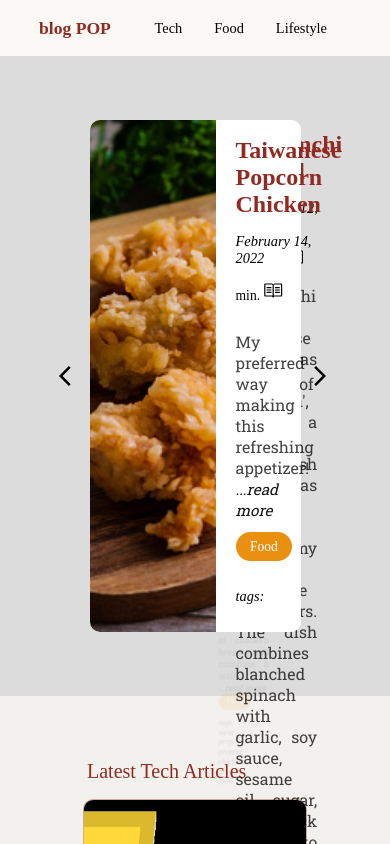
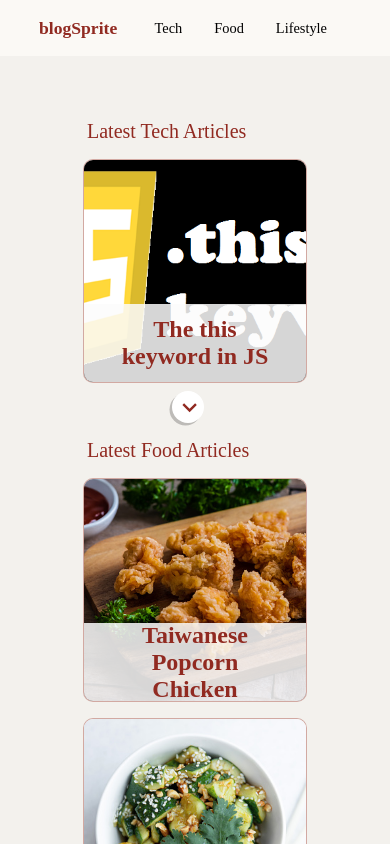
Before and after one commit to damonc015/blogpop, a Next.js app: page / in a window 390 px wide. Built offline with nearby package versions, Linux system fonts and the light colour scheme; a web font is replaced by a local one.

Commit message:
responsive modal

```diff
--- a/articles/food/roasted_potatos.md
+++ b/articles/food/roasted_potatos.md
@@ -1,12 +1,12 @@
 ---
 category: "Food"
-filename: "roasted_potatos"
+filename: "roasted_potatoes"
 title: "Roasted Potatos"
 image: "potatoes.jpg"
 snippet: "Start by preparing an ice bath for the potatoes. Wash and dice the potatoes before putting it into the bath. The recipe used baby potatoes but I went with russet potatoes so I could dice them into bite size chunks as opposed to eating the baby potato sliced in half. I was not sure if baby potatoes needed to be soaked but for normal potatoes bathing them in ice water for 25-30 min removes a lot of extra starch on the potatoes allowing them to be more crisp when baked. I decided not to skin the potatoes because the skin can get nice and crunchy when baked. After the bath, remove the diced potatoes and pat them dry so any seasoning sticks on better and so they will crisp when cooked."
 date: "October 14, 2021"
 readTime: "2"
-tags: "potatoes, garlic, rpasted, rosemary, appetizer"
+tags: "potatoes, garlic, roasted, rosemary, appetizer"
 ---
 
 #### Overview
--- a/components/articleDisplay/index.module.css
+++ b/components/articleDisplay/index.module.css
@@ -2,12 +2,10 @@
   height: auto;
   display: flex;
   justify-content: center;
-  align-items: flex-start;
+  align-items: center;
   flex-direction: column;
-  position: sticky;
-  top: 0;
+  padding-top: 15rem;
   grid-column: 9/11;
-  padding-top: 15rem;
   gap: 1rem;
   color: #912a21;
 }
--- a/components/nav/index.js
+++ b/components/nav/index.js
@@ -7,7 +7,7 @@ const Nav = () => {
     <nav className={classes.container}>
       <div className={classes.nav}>
         <h1 className={classes.logo}>
-          <Link href="/">blog POP</Link>
+          <Link href="/">blogSprite</Link>
         </h1>
         <ul className={classes.listContainer}>
           <li className={classes.listItem}>
--- a/components/recentModal/Arrow.module.css
+++ b/components/recentModal/Arrow.module.css
@@ -3,22 +3,46 @@
   position: absolute;
   z-index: 1000;
   font-size: 1.5rem;
-  transition: all .2s ease-out;
+  transition: all 0.2s ease-out;
 }
 .rightArrow {
   right: 15%;
   position: absolute;
   z-index: 1000;
   font-size: 1.5rem;
-  transition: all .2s ease-out;
+  transition: all 0.2s ease-out;
 }
-.leftArrow:hover{
-    filter:invert(60%);
-    transform: scale(1.2);
-    cursor: pointer;
+.leftArrow:hover {
+  filter: invert(60%);
+  transform: scale(1.2);
+  cursor: pointer;
 }
-.rightArrow:hover{
-    filter:invert(60%);
-    transform: scale(1.2);
-    cursor: pointer;
+.rightArrow:hover {
+  filter: invert(60%);
+  transform: scale(1.2);
+  cursor: pointer;
 }
+@media (max-width: 1300px) {
+  .leftArrow {
+    left: 10%;
+  }
+  .rightArrow {
+    right: 10%;
+  }
+}
+@media (max-width: 1050px) {
+  .leftArrow {
+    left: 5%;
+  }
+  .rightArrow {
+    right: 5%;
+  }
+}
+@media (max-width: 900px){
+  .leftArrow {
+    left: 2%;
+  }
+  .rightArrow {
+    right: 2%;
+  }
+}
--- a/components/recentModal/ModalItem.js
+++ b/components/recentModal/ModalItem.js
@@ -10,8 +10,45 @@ const ModalItem = (props) => {
   if (position === "recentModal_modalItemStart__V9_vo") {
     return (
       <Fragment>
-        <Link href={`/${data.category.toLowerCase()}/${data.slug}`}>
-          <a className={position}>
+        <div className={position}>
+          <Link href={`/${data.category.toLowerCase()}/${data.slug}`} passHref>
+            <a className={classes.linkContainer}></a>
+          </Link>
+          <div className={classes.imgContainer}>
+            <Image
+              src={`/images/${data.category.toLowerCase()}/${data.image}`}
+              alt={data.title}
+              objectFit="cover"
+              layout="fill"
+            />
+          </div>
+          <div className={classes.contentContainer}>
+            <span className={classes.contentHead}>
+              <h2>{data.title}</h2>
+              <p className={classes.date}>{data.date}</p>
+              <p style={{ fontSize: ".85rem" }}>
+                {data.readTime} min. <GoBook style={{ fontSize: "1.2rem" }} />
+              </p>
+            </span>
+            <span className={classes.content}>
+              {data.snippet.slice(0, 300)}{" "}
+              <span className={classes.readmore}>...read more</span>
+            </span>
+            <span className={classes.bubble} style={color(data.category)}>
+              <Link href={`/${data.category.toLowerCase()}`} passHref>
+                <a className={classes.categoryLink}>{data.category}</a>
+              </Link>
+            </span>
+            <p className={classes.tags}>tags: {data.tags}</p>
+          </div>
+        </div>
+      </Fragment>
+    );
+  }
+
+  return (
+    <Fragment>
+      <div className={position}>
         <div className={classes.imgContainer}>
           <Image
             src={`/images/${data.category.toLowerCase()}/${data.image}`}
@@ -41,45 +78,7 @@ const ModalItem = (props) => {
             tags: {data.tags}
           </p>
         </div>
-          </a>
-        </Link>
-      </Fragment>
-    );
-  }
-
-  return (
-    <Fragment>
-        <a className={position}>
-          <div className={classes.imgContainer}>
-            <Image
-              src={`/images/${data.category.toLowerCase()}/${data.image}`}
-              alt={data.title}
-              objectFit="cover"
-              layout="fill"
-            />
       </div>
-          <div className={classes.contentContainer}>
-            <span>
-              <h2>{data.title}</h2>
-              <p className={classes.date}>{data.date}</p>
-              <p style={{ fontSize: ".85rem" }}>
-                {data.readTime} min. <GoBook style={{ fontSize: "1.2rem" }} />
-              </p>
-            </span>
-            <span className={classes.content}>
-              {data.snippet.slice(0, 300)}{" "}
-              <span className={classes.readmore}>...read more</span>
-            </span>
-            <span className={classes.bubble} style={color(data.category)}>
-              <Link href={`/${data.category.toLowerCase()}`}>
-                {data.category}
-              </Link>
-            </span>
-            <p style={{ fontStyle: "italic", fontSize: ".9rem" }}>
-              tags: {data.tags}
-            </p>
-          </div>
-        </a>
     </Fragment>
   );
 };
--- a/components/recentModal/ModalItem.module.css
+++ b/components/recentModal/ModalItem.module.css
@@ -1,14 +1,25 @@
+.linkContainer {
+  position: absolute;
+  height: 100%;
+  width: 100%;
+  z-index: 5;
+  opacity: 0;
+}
+.categoryLink {
+  position: relative;
+  z-index: 10;
+}
 .imgContainer {
   position: relative;
   height: 100%;
   width: 60%;
 }
-.imgContainer img{
+.imgContainer img {
   border-radius: 10px 0 0 10px;
 }
 .contentContainer {
   width: 40%;
-  height: 100%;
+  height: 90%;
   display: flex;
   justify-content: space-around;
   align-items: flex-start;
@@ -31,12 +42,12 @@
 }
 .readmore {
   color: rgba(0, 0, 0, 0.92);
-  font-size: .95rem;
+  font-size: 0.95rem;
   font-style: italic;
 }
-.readmore:hover{
-    filter: invert(60%);
-    cursor: pointer;
+.readmore:hover {
+  filter: invert(60%);
+  cursor: pointer;
 }
 .bubble {
   font-family: "Fuzzy Bubbles", cursive;
@@ -45,3 +56,28 @@
   padding: 0.4rem 0.9rem;
   border-radius: 20px;
 }
+.tags {
+  font-style: italic;
+  font-size: .9rem;
+  margin-block-start: .3em;
+  margin-block-end: .3em;
+}
+@media (max-width: 1500px) {
+  .contentHead p {
+    --marginBlock: 0.15em;
+    -webkit-margin-before: var(--marginBlock);
+    margin-block-start: var(--marginBlock);
+    -webkit-margin-after: var(--marginBlock);
+    margin-block-end: var(--marginBlock);
+  }
+  .content {
+    font-size: 0.9rem;
+  }
+}
+@media (max-width: 1300px) {
+  .contentHead {
+  }
+  .contentContainer {
+    height: 100%;
+  }
+}
--- a/components/recentModal/index.js
+++ b/components/recentModal/index.js
@@ -5,7 +5,7 @@ import ModalItem from "./ModalItem";
 
 const Modal = (props) => {
   const { allArticles } = props;
-  const [articles,food] = allArticles;
+  const [articles, food] = allArticles;
 
   const [positionStart, setPositionStart] = useState(0);
   const arrPositions = [
@@ -41,6 +41,7 @@ const Modal = (props) => {
       <Arrow direction="backwards" changePos={decreasePosition} />
       <div className={classes.modalItemsContainer}>
         {food.map((article, index) => {
+          if (index > 3) return;
           return (
             <ModalItem
               key={article.slug}
--- a/components/recentModal/index.module.css
+++ b/components/recentModal/index.module.css
@@ -8,22 +8,22 @@
   background-color: gainsboro;
   --transitionModal: 1s;
   --perspectiveBase: 2rem;
-  --itemW:90%;
-  --itemH:100%;
-  --startX:0rem;
-  --startZ:0rem;
-  --quarterX:-25rem;
-  --quarterZ:-.75rem;
+  --itemW: 90%;
+  --itemH: 100%;
+  --startX: 0rem;
+  --startZ: 0rem;
+  --quarterX: -25rem;
+  --quarterZ: -0.75rem;
   --halfX: 0rem;
-  --halfZ:-1.5rem;
-  --TquarterX:25rem;
-  --TquarterZ:-.75rem;
-  --modalItemColor:white;
-  --modalItemBorderRadius:10px;
+  --halfZ: -1.5rem;
+  --TquarterX: 25rem;
+  --TquarterZ: -0.75rem;
+  --modalItemColor: white;
+  --modalItemBorderRadius: 10px;
 }
 .modalItemsContainer {
   position: relative;
-  width: 60%;
+  width: 65%;
   height: 80%;
   display: flex;
   justify-content: center;
@@ -85,11 +85,13 @@
 
 @keyframes position0_4 {
   0% {
-    transform: perspective(var(--perspectiveBase)) translate3d(var(--TquarterX), 0, var(--TquarterZ));
-    opacity: .2;
+    transform: perspective(var(--perspectiveBase))
+      translate3d(var(--TquarterX), 0, var(--TquarterZ));
+    opacity: 0.2;
   }
   100% {
-    transform: perspective(var(--perspectiveBase)) translate3d(var(--startX), 0rem, var(--startZ));
+    transform: perspective(var(--perspectiveBase))
+      translate3d(var(--startX), 0rem, var(--startZ));
     opacity: 1;
   }
 }
@@ -99,27 +101,56 @@
     opacity: 1;
   }
   100% {
-    transform: perspective(var(--perspectiveBase)) translate3d(var(--quarterX), 0rem, var(--quarterZ));
-    opacity: .2;
+    transform: perspective(var(--perspectiveBase))
+      translate3d(var(--quarterX), 0rem, var(--quarterZ));
+    opacity: 0.2;
   }
 }
 @keyframes position2_4 {
   0% {
-    transform: perspective(var(--perspectiveBase)) translate3d(var(--quarterX), 0, var(--quarterZ));
-    opacity: .2;
+    transform: perspective(var(--perspectiveBase))
+      translate3d(var(--quarterX), 0, var(--quarterZ));
+    opacity: 0.2;
   }
   100% {
-    transform: perspective(var(--perspectiveBase)) translate3d(var(--halfX), 0rem, var(--halfZ));
-    opacity: .1;
+    transform: perspective(var(--perspectiveBase))
+      translate3d(var(--halfX), 0rem, var(--halfZ));
+    opacity: 0.1;
   }
 }
 @keyframes position3_4 {
   0% {
-    transform: perspective(var(--perspectiveBase)) translate3d(var(--halfX), 0, var(--halfZ));
-    opacity: .1;
+    transform: perspective(var(--perspectiveBase))
+      translate3d(var(--halfX), 0, var(--halfZ));
+    opacity: 0.1;
   }
   100% {
-    transform: perspective(var(--perspectiveBase)) translate3d(var(--TquarterX), 0rem, var(--TquarterZ));
-    opacity: .2;
+    transform: perspective(var(--perspectiveBase))
+      translate3d(var(--TquarterX), 0rem, var(--TquarterZ));
+    opacity: 0.2;
   }
 }
+
+@media (max-width: 1300px) {
+  .modalItemsContainer {
+    width: 75%;
+    height: 70%;
+  }
+}
+@media (max-width: 1050px) {
+  .modalItemsContainer {
+    height: 80%;
+    width: 90%;
+  }
+}
+@media (max-width: 900px) {
+  .modalItemsContainer {
+    height: 80%;
+    width: 100%;
+  }
+}
+@media (max-width: 700px) {
+  .modalContainer {
+    display: none;
+  }
+}
```
Also changed, not shown: articles/food/meal_prep.md (+1 -1 lines). Lines whose indentation alone changed are shown as unchanged.
